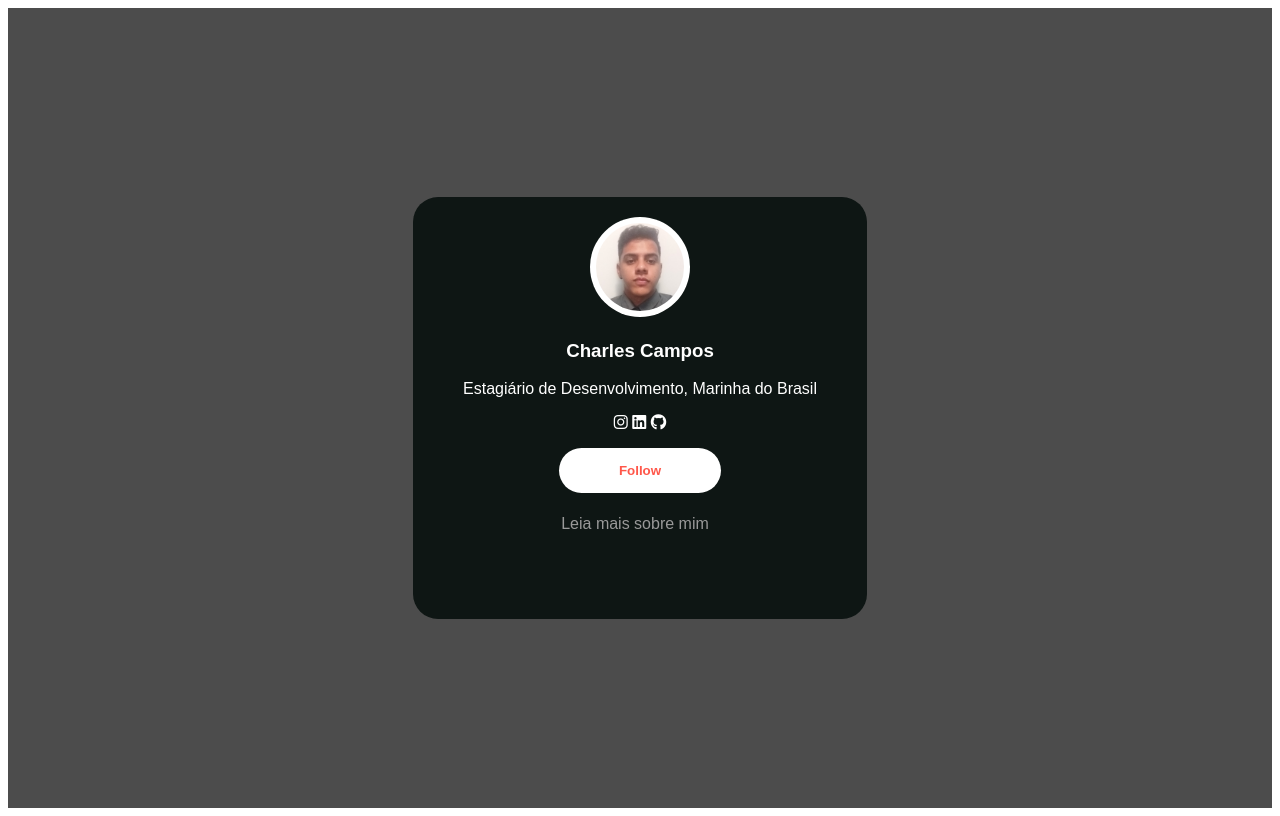
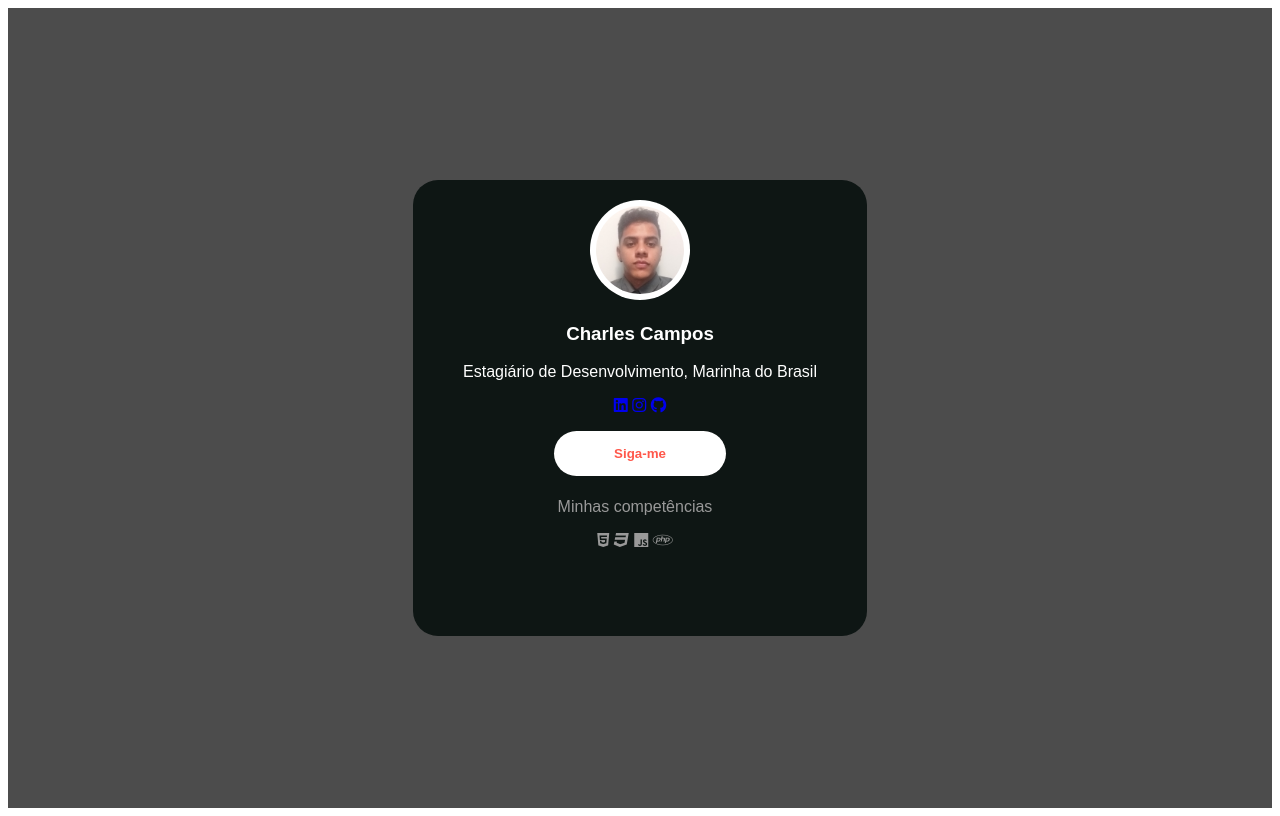
Before and after one commit to CharlesFromBR/projetoweb, a plain HTML site: page index.html in a window 1280 px wide. Drawn offline with Linux system fonts and the light colour scheme.

Commit message:
Add de novas funções na div class "profile-box"
add a tag "target=”_blank"

```diff
--- a/index.html
+++ b/index.html
@@ -19,16 +19,23 @@
             <h3>Charles Campos</h3>
             <p>Estagiário de Desenvolvimento, Marinha do Brasil</p>
             <div class="social-media">
-            <ul>
-                <i class="fa-brands fa-instagram" href="https://www.linkedin.com/in/charles-campos-4b01a019b/"></i>
-                <i class="fa-brands fa-linkedin"></i>
-                <i class="fa-brands fa-github"></i>
+             <ul>
+                <a href="https://www.linkedin.com/in/charles-campos-4b01a019b/" target="a_blank"><i class="fa-brands fa-linkedin"></i></a>
+                <a href="https://www.instagram.com/charllees_campos/" target="a_blank"> <i class="fa-brands fa-instagram"></i></a>
+                <a href="https://github.com/CharlesFromBR" target="a_blank"> <i class="fa-brands fa-github"></i></a>
                 <!-- <img src="images/github.png">
                 <img src="images/linkedin.png"> -->
             </ul>
-            <button type="button">Follow</button>
+            <button type="button">Siga-me</button>
             <div class="profile-bottom">
-                <p>Leia mais sobre mim</p>
+                <ul>
+                  <p>Minhas competências</p>
+                        <i class="fa-brands fa-html5"></i>
+                        <i class="fa-brands fa-css3"></i>
+                        <i class="fa-brands fa-js"></i>
+                        <i class="fa-brands fa-php"></i>
+
+                </ul>
             </div>
         </div>
     </div>
```
